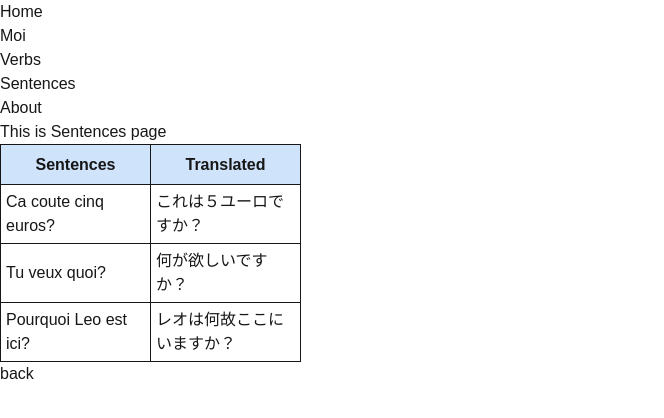
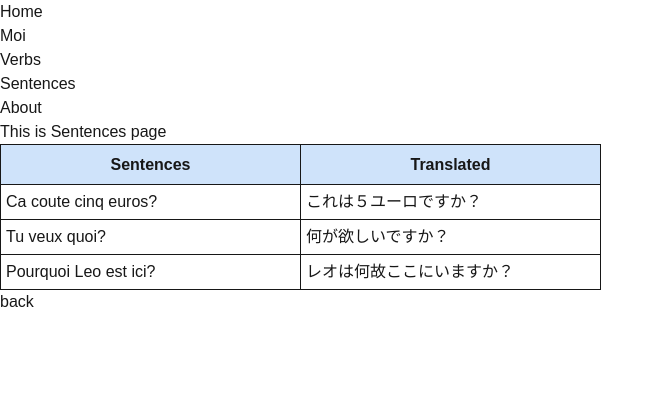
Before and after one commit to miketorii/mikefrench, a Next.js app: page /sentences in a window 1280 px wide. Shown: the top 418 px of the page, without its empty margins (0-664 px from the left). Built offline with nearby package versions, Linux system fonts and the light colour scheme.

Commit message:
updated sentences page

```diff
--- a/app/globals.css
+++ b/app/globals.css
@@ -34,3 +34,9 @@ th {
     height: 40px;
     background-color: #cfe3fa;
 }
+
+th.mk-sentence {
+    width: 300px;
+    height: 40px;
+    background-color: #cfe3fa;
+}
--- a/app/sentences/page.tsx
+++ b/app/sentences/page.tsx
@@ -3,9 +3,9 @@ import Link from 'next/link';
 export default function SentencesPage(){
 
        const sentences = [
-       	     { sentence: 'Ca coute cinq euros?', translated: 'これは５ユーロですか？' },
-       	     { sentence: 'Tu veux quoi?', translated: '何が欲しいですか？' },
-       	     { sentence: 'Pourquoi Leo est ici?', translated: 'レオは何故ここにいますか？' }
+       	     { key: '1', sentence: 'Ca coute cinq euros?', translated: 'これは５ユーロですか？' },
+       	     { key: '2', sentence: 'Tu veux quoi?', translated: '何が欲しいですか？' },
+       	     { key: '3', sentence: 'Pourquoi Leo est ici?', translated: 'レオは何故ここにいますか？' }
        ];
 
        return (
@@ -13,10 +13,10 @@ export default function SentencesPage(){
               <h1>This is Sentences page</h1>
 	      <table>
 	      	<thead>
-			<tr><th>Sentences</th><th>Translated</th></tr>
+			<tr><th className="mk-sentence">Sentences</th><th className="mk-sentence">Translated</th></tr>
 		</thead>
 		<tbody>
-			{ sentences.map( (obj) => ( <tr key={obj.sentence} ><td>{obj.sentence}</td><td>{obj.translated}</td></tr> )  ) }
+			{ sentences.map( (obj) => ( <tr key={obj.key} ><td>{obj.sentence}</td><td>{obj.translated}</td></tr> )  ) }
 		</tbody>
 	      </table>
        	      <p />
```
